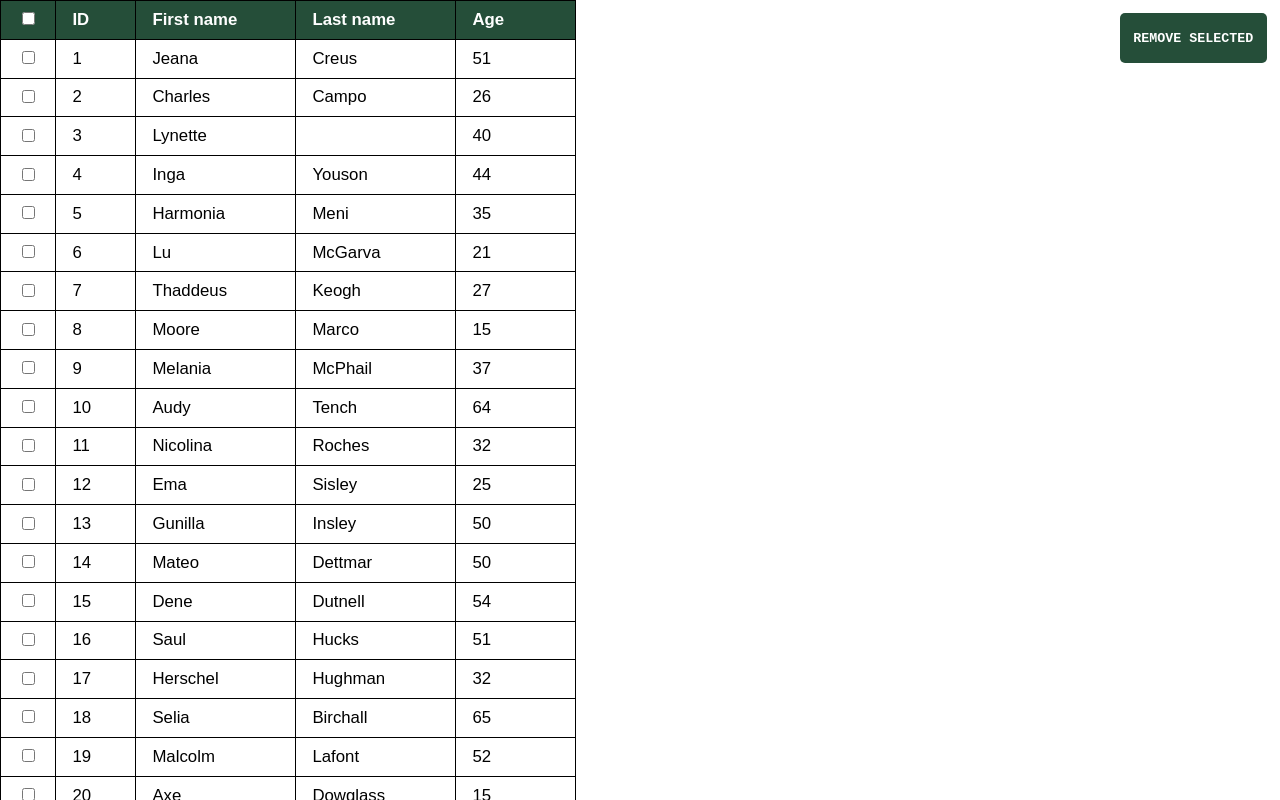
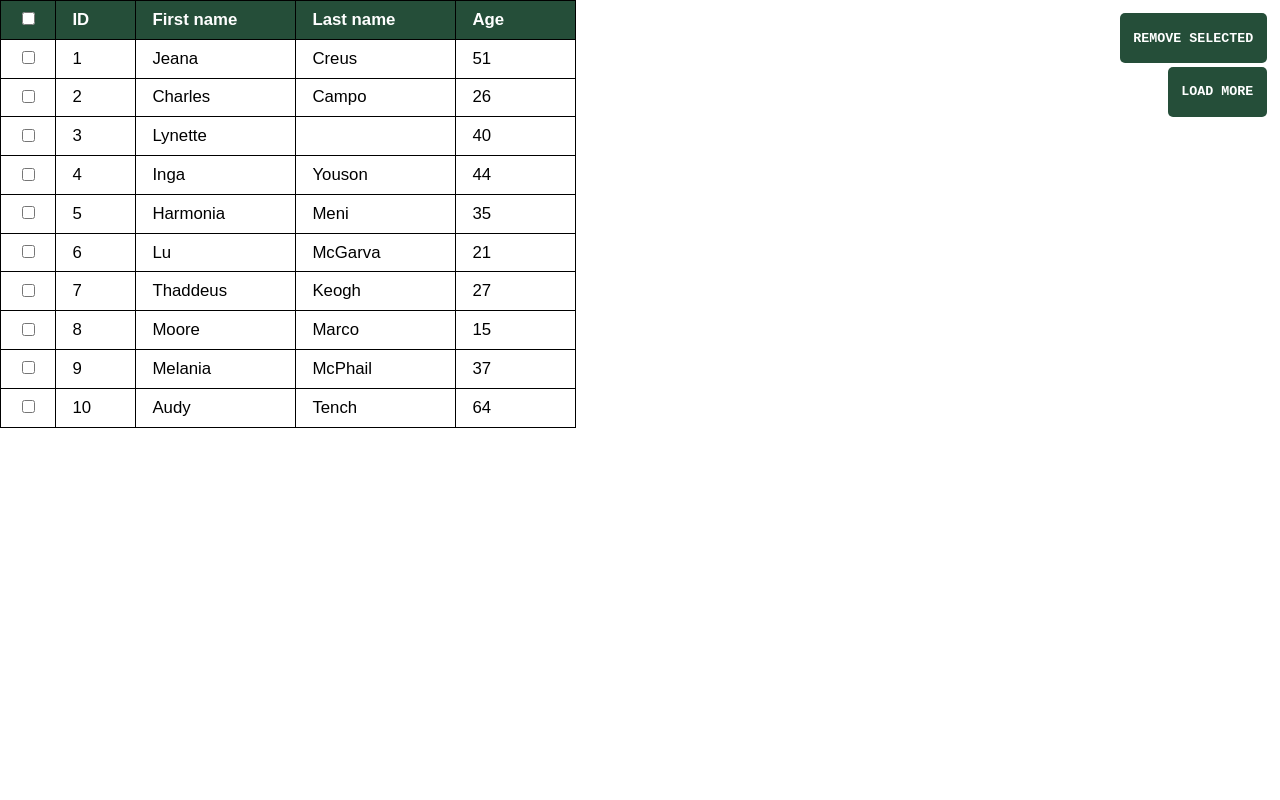
Before and after one commit to Tig-ranK/react-table, a React (Create React App) app: page / in a window 1280 px wide. Shown: the top 800 px of the page. Built offline with nearby package versions, Linux system fonts and the light colour scheme.

Commit message:
added 'Load More' button

```diff
--- a/src/components/CustomTable.module.css
+++ b/src/components/CustomTable.module.css
@@ -8,7 +8,7 @@
   border-collapse: collapse;
   font-size: 1.05rem;
   overflow-y: auto;
-  /* height: 300px; */
+  height: 100vh;
 }
 
 .table input[type='checkbox'] {
--- a/src/components/CustomTable.tsx
+++ b/src/components/CustomTable.tsx
@@ -1,4 +1,4 @@
-import React, { FC, useMemo, useState } from 'react';
+import React, { FC, useState } from 'react';
 import { Data, Header } from '../App';
 import { Checkbox } from './Checkbox';
 import style from './CustomTable.module.css';
@@ -16,15 +16,16 @@ export interface TableProps {
 export type Item = { [key: string]: string | number };
 
 export const CustomTable: FC<TableProps> = (props) => {
-  // const [headers, setHeaders] = useState(props.headers);
-  const headers = useMemo(() => props.headers, [props.headers]);
-  const [data, setData] = useState(props.data);
+  const [limit, setLimit] = useState(10);
+  const headers = props.headers;
+  const [data, setData] = useState<Data[]>(props.data.slice(0, 10));
   const [order, setOrder] = useState<'asc' | 'desc'>('desc');
   const [activeColumn, setActiveColumn] = useState('');
   const [checked, setChecked] = useState(
     data.map((item) => ({ id: item.id, check: false }))
   );
   const [selectAll, setSelectAll] = useState(false);
+
   const handleSort = (
     order: 'asc' | 'desc',
     field: string,
@@ -118,12 +119,25 @@ export const CustomTable: FC<TableProps> = (props) => {
     );
   });
 
-  const handleRemove = (e: React.MouseEvent<HTMLButtonElement, MouseEvent>) => {
-    setData((prevData) =>
-      prevData.filter((item) => !checked[item.id - 1].check)
-    );
+  const handleRemove = (
+    e: React.MouseEvent<HTMLButtonElement, MouseEvent>
+  ): void => {
+    setData((prevData) => {
+      const selectedRows = prevData.filter(
+        (item) => checked[item.id - 1].check
+      );
+      if (selectedRows.length) {
+        props.onRemoveItems?.(selectedRows);
+      }
+      return prevData.filter((item) => !checked[item.id - 1].check);
+    });
   };
 
+  const handleMore = (e: React.MouseEvent<HTMLButtonElement, MouseEvent>) => {
+    setLimit((prev) => prev + 5);
+    setData((prevData) => [...prevData, ...props.data.slice(limit, limit + 5)]);
+    // TODO complete this function
+  };
   return (
     <div className={style.container}>
       <table className={style.table}>
@@ -133,6 +147,13 @@ export const CustomTable: FC<TableProps> = (props) => {
       <button className={style.button} onClick={handleRemove}>
         Remove Selected
       </button>
+      <button
+        className={style.button}
+        style={{ top: '5em' }}
+        onClick={handleMore}
+      >
+        Load More
+      </button>
     </div>
   );
 };
--- a/src/components/SelectAll.tsx
+++ b/src/components/SelectAll.tsx
@@ -4,7 +4,8 @@ interface Props {
   checked: boolean;
   handleSelectAll: (e: React.ChangeEvent<HTMLInputElement>) => void;
 }
-export const SelectAll: FC<Props> = ({ handleSelectAll, checked }) => (
+
+export const SelectAll: FC<Props> = ({handleSelectAll, checked }) => (
   <th>
     <input type='checkbox' checked={checked} onChange={handleSelectAll} />
   </th>
```
